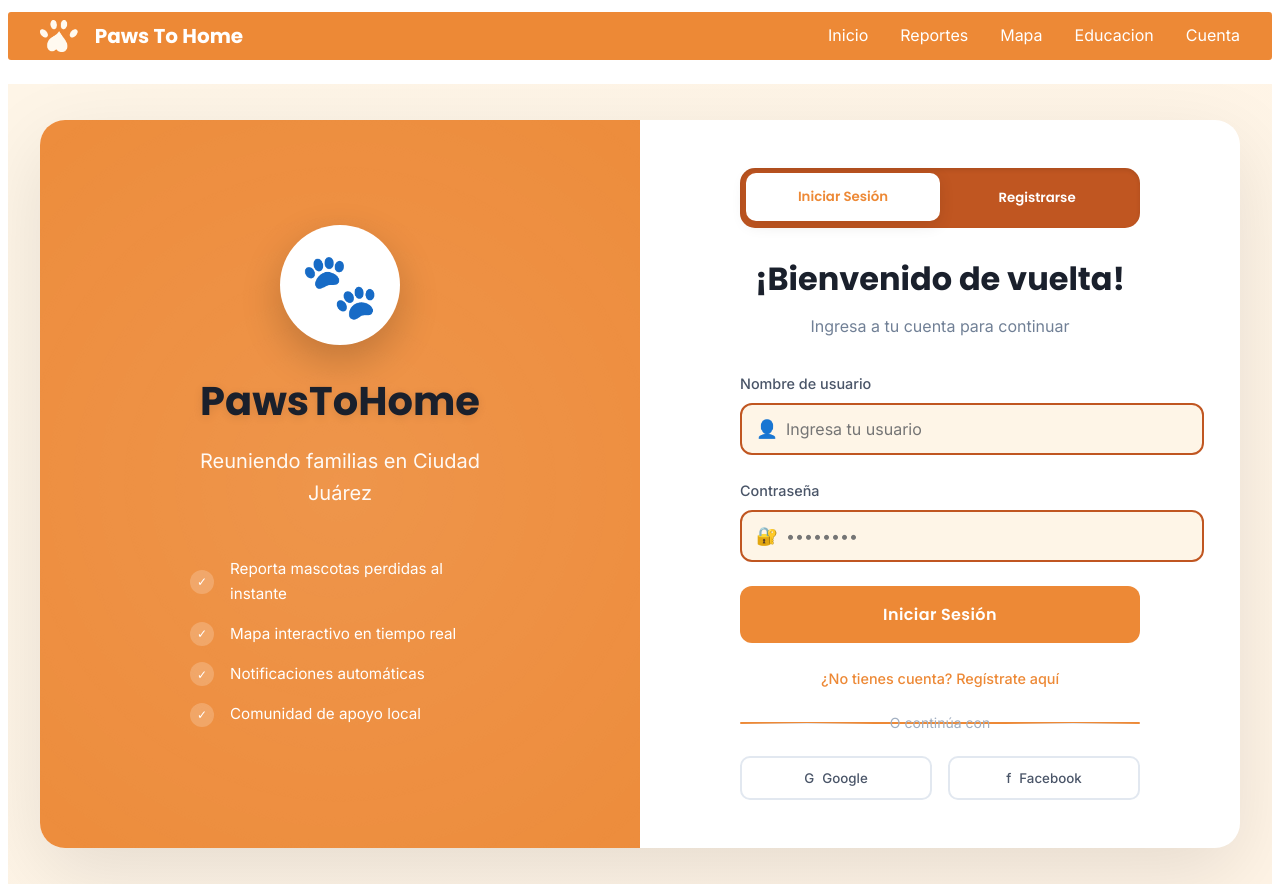
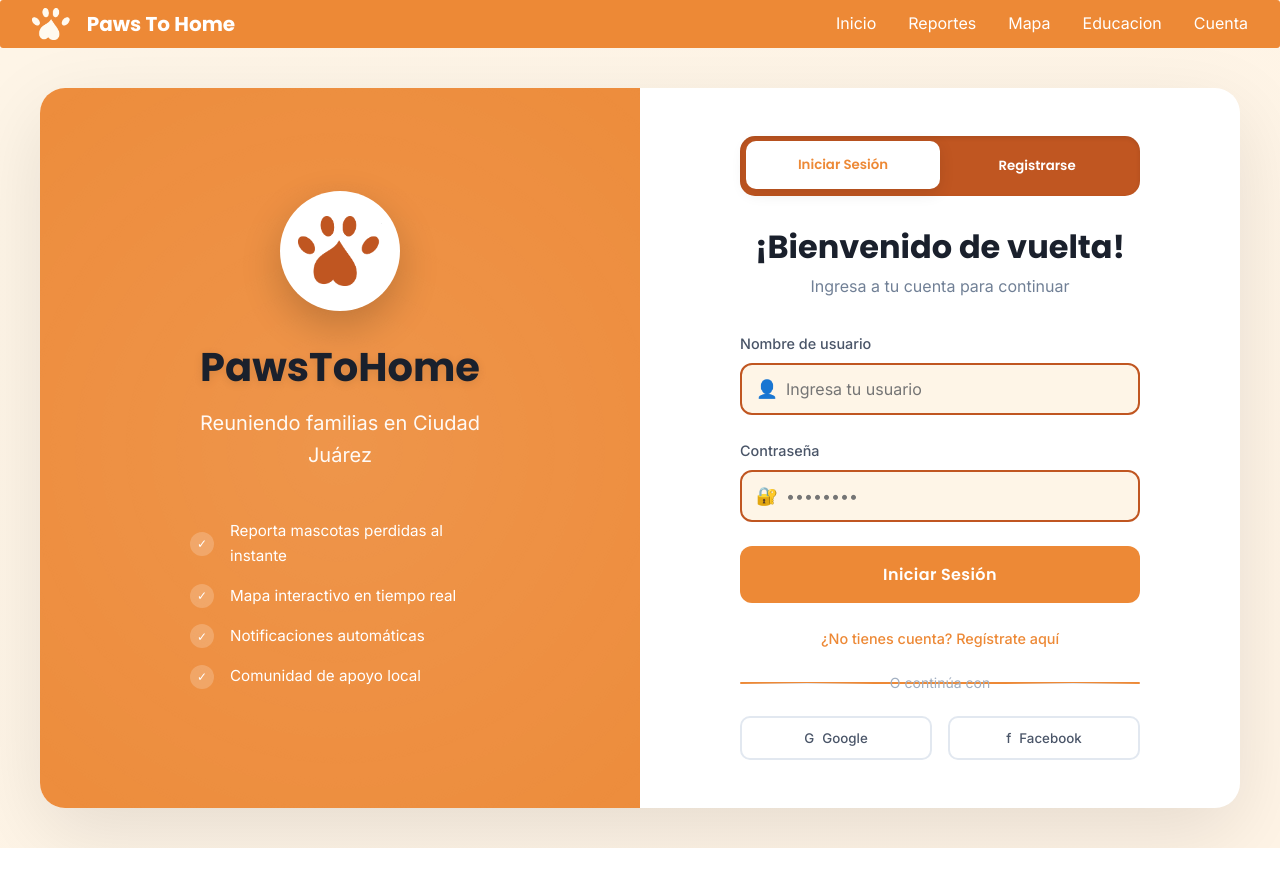
Before and after one commit to JesusEmilianoCloud/pawstohome, a Django app: page /accounts/login/ in a window 1280 px wide. After the commit the page ends 848 px from the top, so only its background shows below. Run offline with Django 5.2, Linux system fonts and the light colour scheme.

Commit message:
Upload login styles

```diff
--- a/loginservice/templates/loginservice/base.html
+++ b/loginservice/templates/loginservice/base.html
@@ -6,7 +6,6 @@
     <meta name="viewport" content="width=device-width, initial-scale=1.0">
     <title>{% block title %}PawsToHome{% endblock %}</title>
     <link rel="stylesheet" href="{% static 'css/components.css' %}">
-    <link rel="stylesheet" href="{% static 'css/base.css' %}">
     {% block extra_css %}{% endblock %}
         <link rel="stylesheet" href="{% static 'css/header.css' %}">
 </head>
--- a/loginservice/templates/loginservice/login.html
+++ b/loginservice/templates/loginservice/login.html
@@ -18,7 +18,9 @@
         <!-- Lado izquierdo - Branding -->
         <div class="auth-brand">
             <div class="brand-content">
-                <div class="brand-logo">🐾</div>
+                <div class="brand-logo">
+                    <img src="{% static 'images/PawsToHome.png' %}" alt="PawsToHome Logo">
+                </div>
                 <h1 class="brand-title">PawsToHome</h1>
                 <p class="brand-subtitle">Reuniendo familias en Ciudad Juárez</p>
 
--- a/static/css/components.css
+++ b/static/css/components.css
@@ -23,6 +23,13 @@
     --text-base: 16px;
     --text-sm: 14px;
     --text-xs: 12px;
+}
+
+*{
+    box-sizing: border-box;
+    margin: 0;
+    padding: 0;
+    transition: all 0.3s ease;
 }
 
 /* Tipografía base */
--- a/static/css/header.css
+++ b/static/css/header.css
@@ -6,7 +6,6 @@
     justify-content: space-between;
     padding: 0.5rem 2rem;
     border-radius: 3px;
-    margin: 12px 0 24px 0;
     box-sizing: border-box;
 }
 .header-logo {
--- a/static/css/login.css
+++ b/static/css/login.css
@@ -1,6 +1,4 @@
-/* Estilos específicos para el login de PawsToHome */
 
-/* Variables específicas para el login */
 :root {
     --auth-spacing: 3rem;
     --form-width: 400px;
@@ -116,8 +114,8 @@
 }
 
 .brand-logo {
-    width: var(--brand-size);
-    height: var(--brand-size);
+    width: 120px;
+    height: 120px;
     background: white;
     border-radius: 50%;
     display: flex;
@@ -127,6 +125,12 @@
     margin: 0 auto 2rem;
     box-shadow: 0 15px 40px rgba(0, 0, 0, 0.2);
     transition: transform 0.3s ease;
+}
+
+.brand-logo img {
+    width: 70%;
+    height: 70%;
+    object-fit: contain;
 }
 
 .brand-logo:hover {
```
Also changed, not shown: static/css/base.css (deleted), static/images/PawsToHome.png (added).
